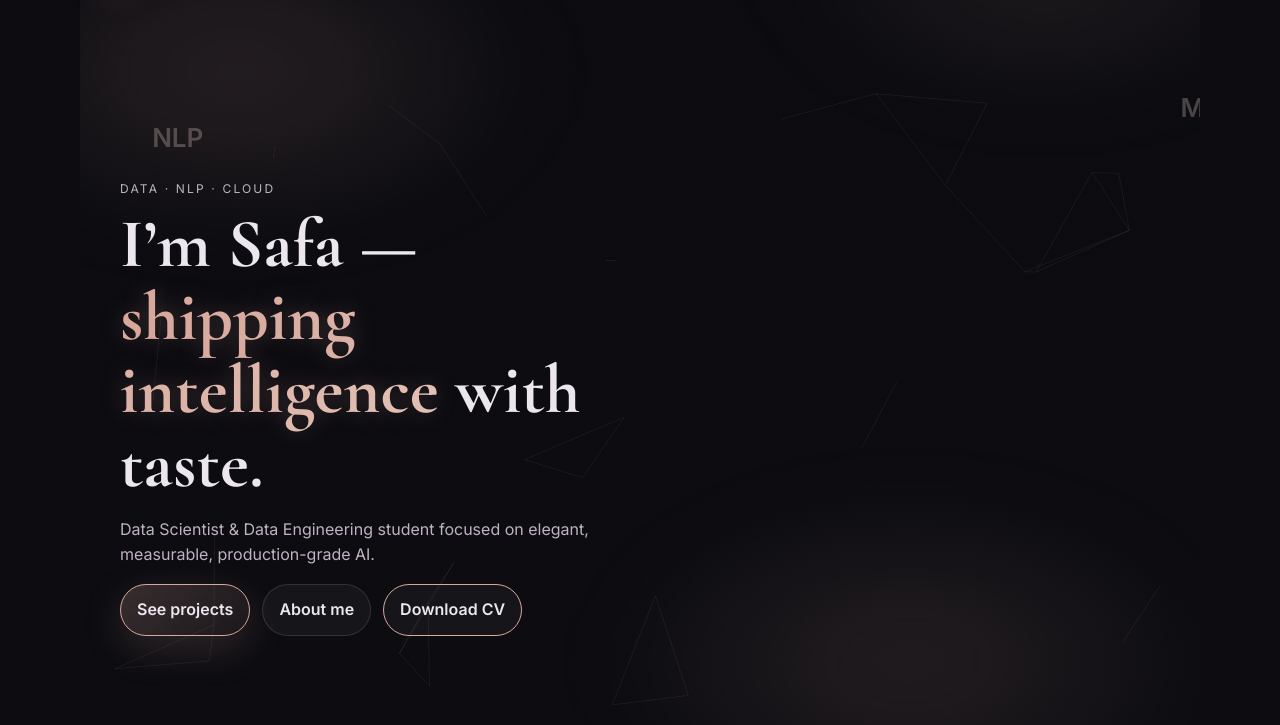
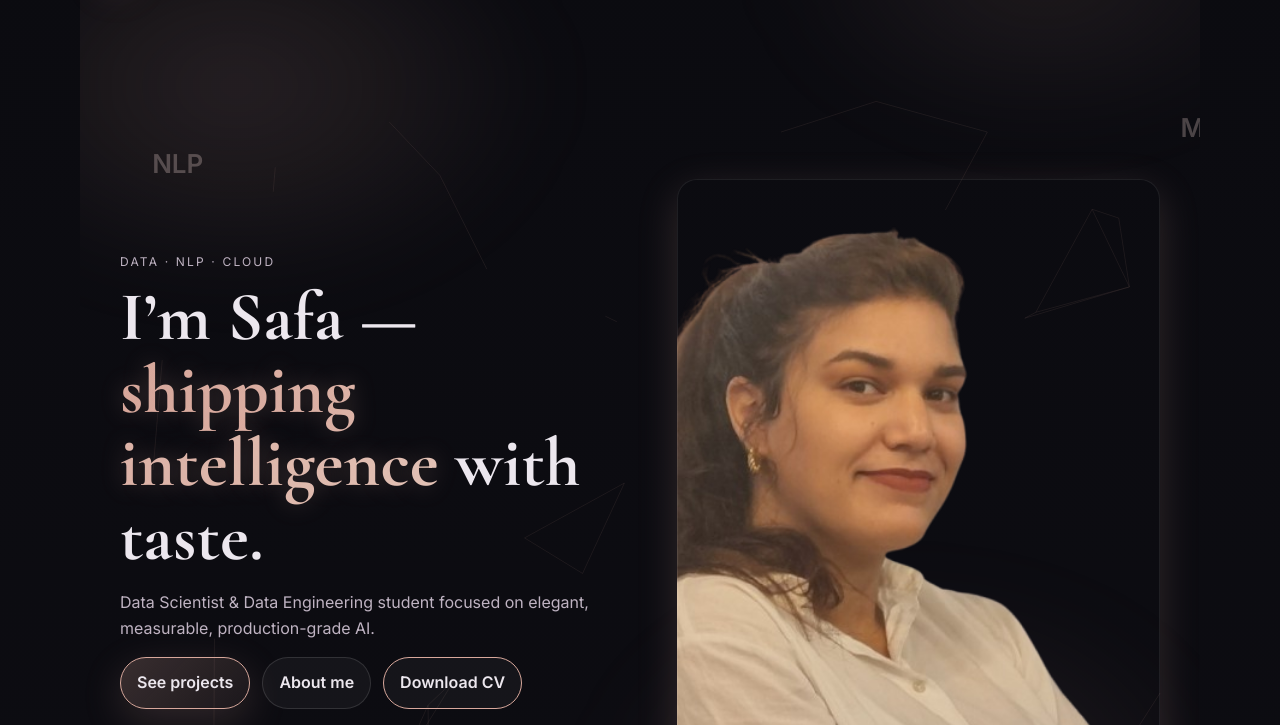
Before and after one commit to taf-sa/SafaAyari.github.io, a plain HTML site: page index.html in a window 1280 px wide. Shown: the part 75-800 px from the top of the page. Drawn offline with nearby package versions, Linux system fonts and the light colour scheme.

Commit message:
welcome back to my portfolio

```diff
--- a/index.html
+++ b/index.html
@@ -96,10 +96,18 @@
 
 
     .about{display:grid;grid-template-columns:.9fr 1.1fr;gap:34px;align-items:center}
-    .about .photo{aspect-ratio:4/5;border-radius:var(--radius);background:linear-gradient(145deg, rgba(216,168,156,.15), rgba(216,168,156,.05));border:var(--border);box-shadow:var(--glow);display:grid;place-items:center;font-weight:800;font-size:44px;color:#1b1412;  background-image: url('assets/safa.png');
-  background-size: cover;
-  background-position: center;
-  background-repeat: no-repeat;}
+.photo{
+  aspect-ratio:4/5;
+  border-radius:var(--radius);
+  background:linear-gradient(145deg, rgba(216,168,156,.15), rgba(216,168,156,.05));
+  border:var(--border);
+  box-shadow:var(--glow);
+  display:grid;place-items:center;font-weight:800;font-size:44px;color:#1b1412;
+  background-image:url('assets/safa.png');
+  background-size:cover;
+  background-position:center;
+  background-repeat:no-repeat;
+}
 
     .chip{background:rgba(255,255,255,.05);border:var(--border);border-radius:12px;padding:10px 12px}
     .info-list{display:grid;grid-template-columns:repeat(auto-fit,minmax(230px,1fr));gap:10px 18px;margin-top:18px}
```
